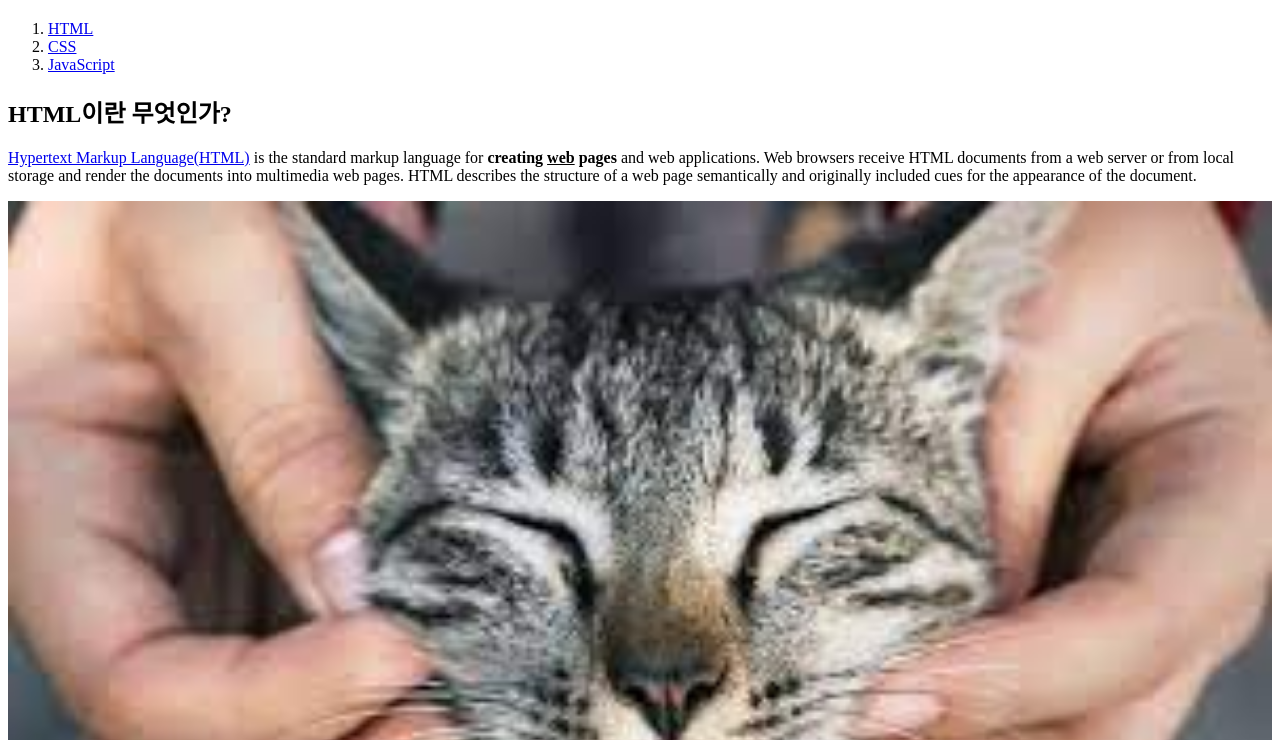
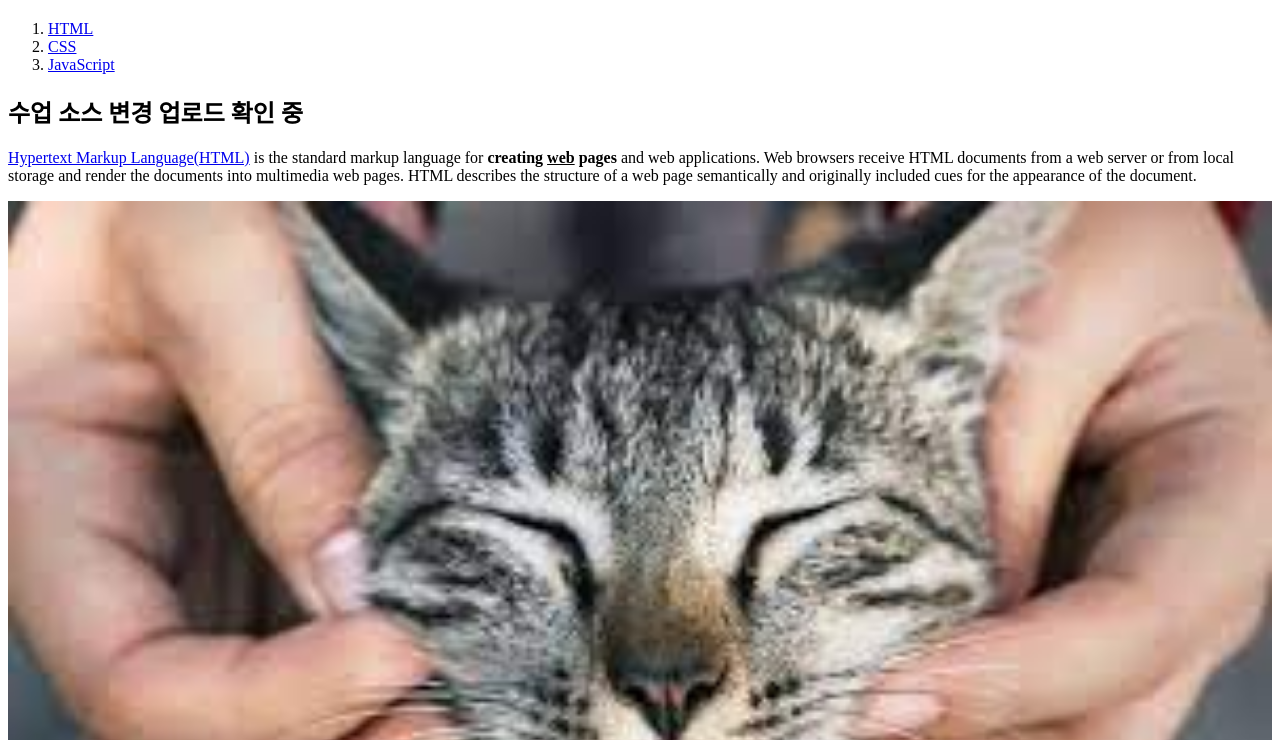
Before and after one commit to taiji9203/Web_Workspace1, a plain HTML site: page index.html in a window 1280 px wide. Shown: the part 60-800 px from the top of the page. Drawn offline with Linux system fonts and the light colour scheme.

Commit message:
소스변경확인중

```diff
--- a/index.html
+++ b/index.html
@@ -11,7 +11,7 @@
 <li><a href="2.html">CSS</a></li>
 <li><a href="3.html">JavaScript</a></li>
 </ol>
-<h2>HTML이란 무엇인가?</h2>
+<h2>수업 소스 변경 업로드 확인 중</h2>
 <p><a href="https://www.w3.org/TR/2011/WD-html5-20110405/" title="HTML5
 specification">Hypertext Markup Language(HTML)</a> is the standard markup language for
 <strong>creating <u>web</u> pages</strong> and web applications.
```
